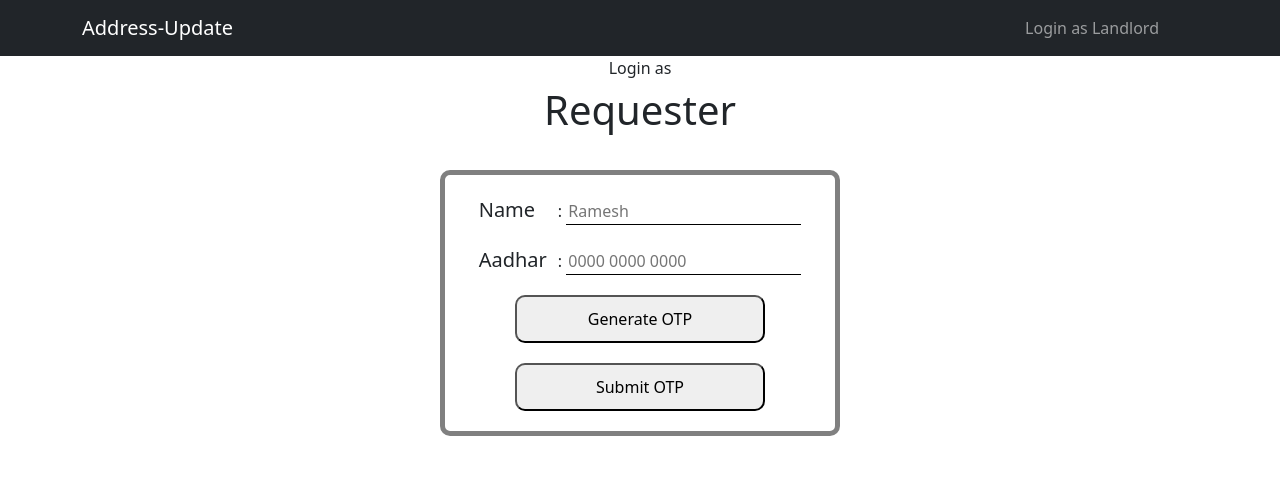
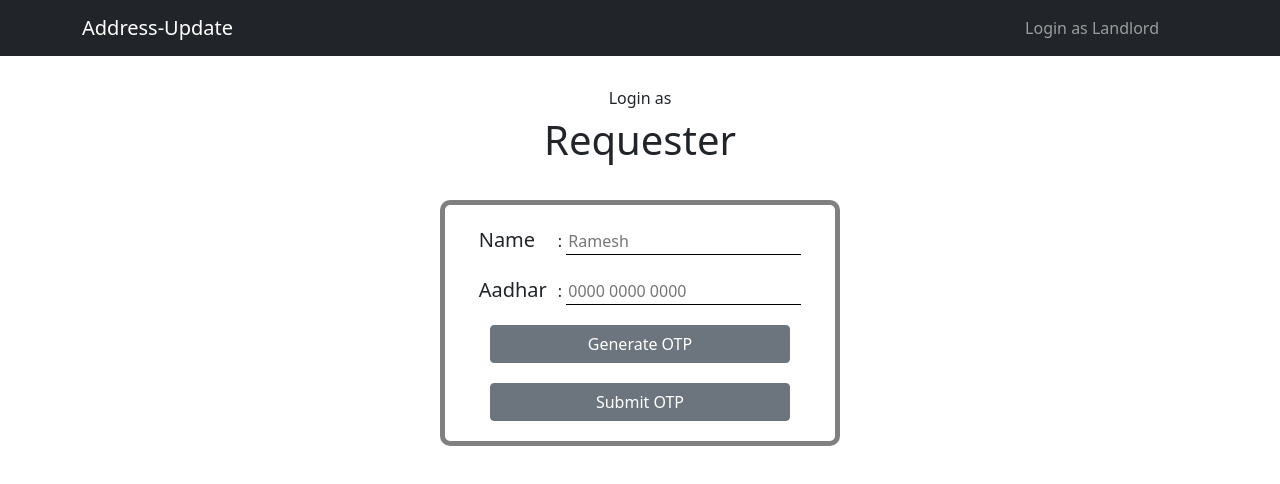
Before and after one commit to gaurikapoplai21/front-end-aadhar, a React (Create React App) app in the folder address-update/: page / in a window 1280 px wide. Shown: the top 484 px of the page. Built offline with nearby package versions, Linux system fonts and the light colour scheme.

Commit message:
Form done

```diff
--- a/address-update/src/components/Form.js
+++ b/address-update/src/components/Form.js
@@ -24,7 +24,11 @@ export class Form extends Component {
           <input style={this.input} />
         </div>
         <div>
-          <input type="submit" />
+          <input
+            className="btn btn-secondary"
+            style={{ width: 200 }}
+            type="submit"
+          />
         </div>
       </form>
     );
@@ -80,11 +84,23 @@ export class Form extends Component {
             />
           </div>
           <div style={row}>
-            <input type="submit" style={submit} value="Generate OTP" />
+            <input
+              className="btn btn-secondary"
+              style={{ width: 300 }}
+              type="submit"
+              value="Generate OTP"
+            />
           </div>
         </form>
         <div>
-          <Popup trigger={<button style={submit}>Submit OTP</button>} modal>
+          <Popup
+            trigger={
+              <button className="btn btn-secondary" style={{ width: 300 }}>
+                Submit OTP
+              </button>
+            }
+            modal
+          >
             {this.otp()}
           </Popup>
         </div>
--- a/address-update/src/components/Login.js
+++ b/address-update/src/components/Login.js
@@ -2,24 +2,25 @@ import React, { Component } from "react";
 import Navbar from "./Navbar.js";
 import Form from "./Form.js";
 
-export class Login extends Component
-{
+export class Login extends Component {
   constructor(props) {
     super(props);
     this.state = {
-            logintype: "Requester"
+      logintype: "Requester",
     };
   }
   handleCallback = (childData) => {
-        this.setState({ logintype: childData })
-    }
+    this.setState({ logintype: childData });
+  };
 
   render() {
     return (
       <div>
-        <Navbar logintype={this.handlecallback}/>
-        <div>Login as</div>
-        <div style={{ marginBottom: "30px", fontSize: "40px" }}>{this.state.logintype}</div>
+        <Navbar logintype={this.handleCallback} />
+        <div style={{ marginTop: "30px" }}>Login as</div>
+        <div style={{ marginBottom: "30px", fontSize: "40px" }}>
+          {this.state.logintype}
+        </div>
         <Form />
       </div>
     );
--- a/address-update/src/components/Navbar.js
+++ b/address-update/src/components/Navbar.js
@@ -1,12 +1,12 @@
-import React, { Component } from 'react'
-import { Navbar, Nav, NavDropdown,Container }  from "react-bootstrap"
+import React, { Component } from "react";
+import { Navbar, Nav, NavDropdown, Container } from "react-bootstrap";
 
-export class NavBar extends Component
-{
+export class NavBar extends Component {
   constructor(props) {
     super(props);
+    this.props = props;
     this.state = {
-                logintype: "Landlord"
+      logintype: "Landlord",
     };
   }
   render() {
@@ -17,18 +17,22 @@ export class NavBar extends Component
             <Navbar.Brand href="#home">Address-Update</Navbar.Brand>
             <Navbar.Toggle aria-controls="responsive-navbar-nav" />
             <Navbar.Collapse id="responsive-navbar-nav">
-
               <Nav>
-
-                                <Nav.Link  style={{"margin-left":"60vw"}} onClick={this.props.handlecallback}>Login as {this.state.logintype}</Nav.Link>
-
+                <Nav.Link
+                  style={{ "margin-left": "60vw" }}
+                  onClick={(event) => {
+                    this.props.handleCallback(this.state.logintype);
+                  }}
+                >
+                  Login as {this.state.logintype}
+                </Nav.Link>
               </Nav>
             </Navbar.Collapse>
           </Container>
         </Navbar>
       </div>
-        )
+    );
   }
 }
 
-export default NavBar
+export default NavBar;
```
Also changed, not shown: 2 other files (tests, documents, lock files or other folders). Lines whose indentation alone changed are shown as unchanged.
